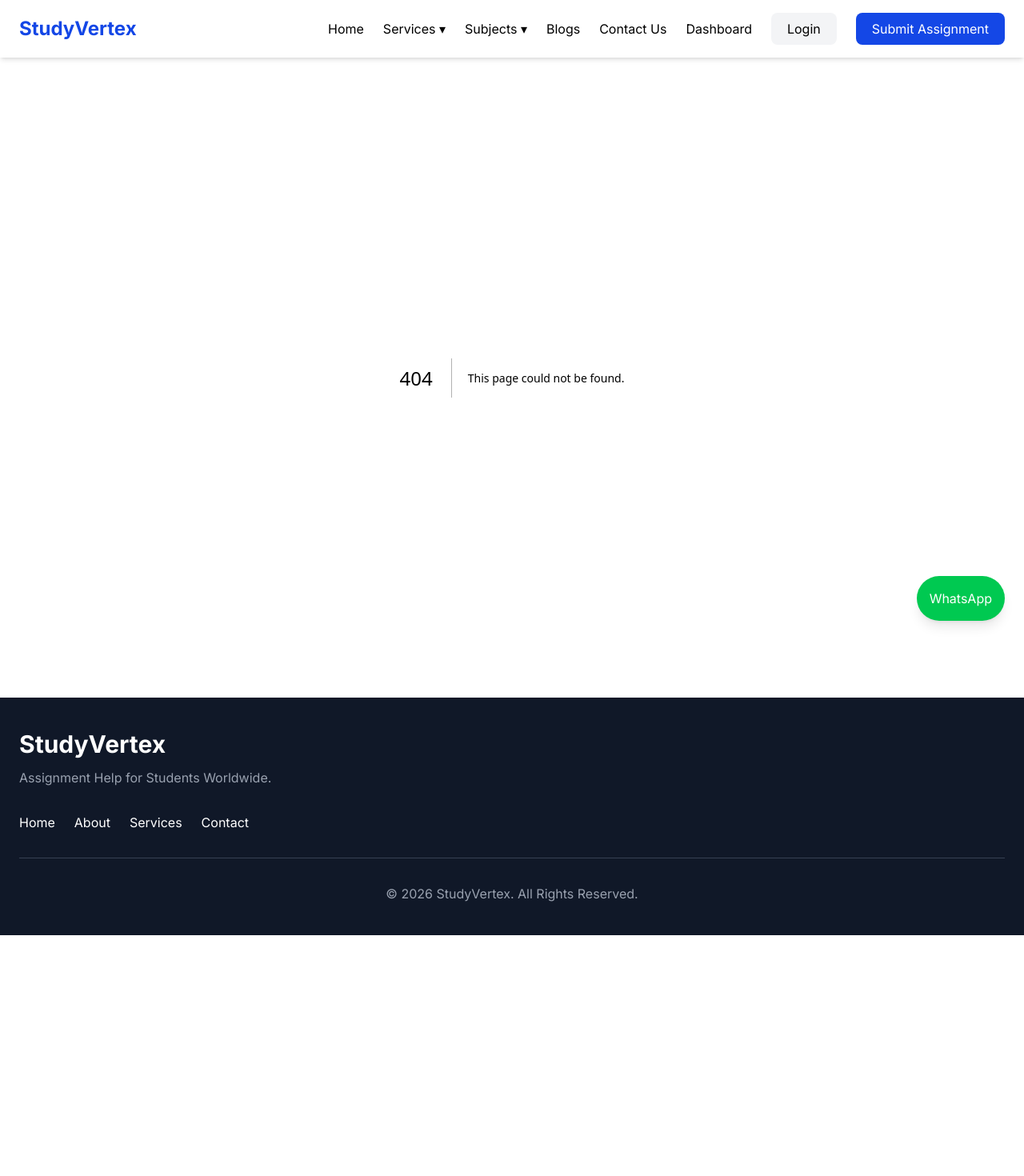
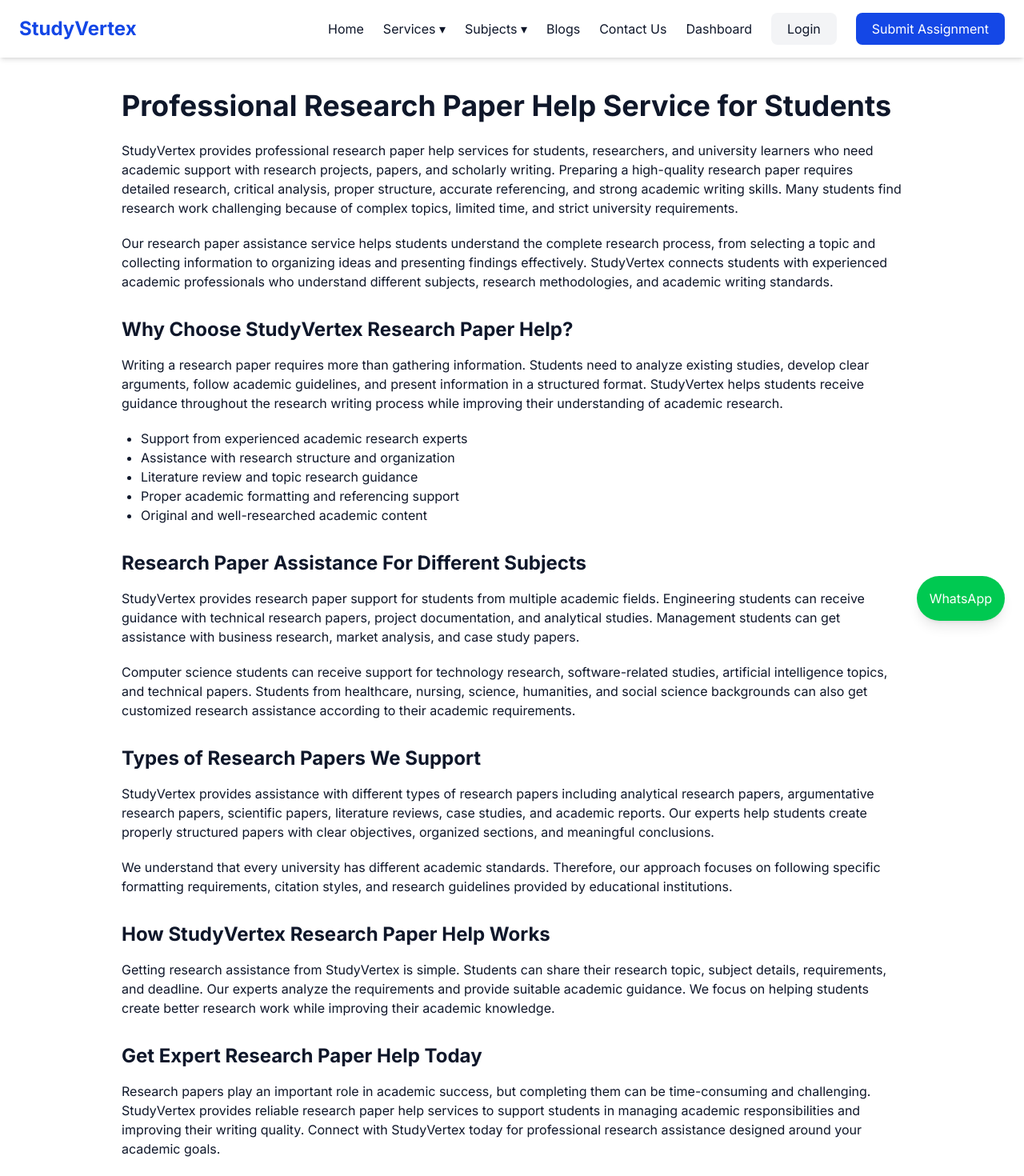
Before and after one commit to souravdadarwal01-max/StudyVertex, a Next.js app: page /research-paper-help in a window 1280 px wide. Before the commit this address had no page. Shown: the top 1470 px of the page at 80% size. Before the commit the page ends 1169 px from the top, so only its background shows below. Built offline with nearby package versions, Linux system fonts and the light colour scheme.

Commit message:
Create page.tsx

```diff
--- /dev/null
+++ b/app/research-paper-help/page.tsx
@@ -0,0 +1,153 @@
+export const metadata = {
+  title: "Research Paper Help Service Online | Expert Research Assistance - StudyVertex",
+  description:
+    "StudyVertex provides professional research paper help for students worldwide. Get expert assistance with research papers, academic writing, literature reviews, and university projects.",
+};
+
+export default function ResearchPaperHelp() {
+  return (
+    <main className="max-w-5xl mx-auto px-6 py-10">
+
+      <h1 className="text-4xl font-bold mb-6">
+        Professional Research Paper Help Service for Students
+      </h1>
+
+
+      <p className="mb-5">
+        StudyVertex provides professional research paper help services for
+        students, researchers, and university learners who need academic support
+        with research projects, papers, and scholarly writing. Preparing a
+        high-quality research paper requires detailed research, critical
+        analysis, proper structure, accurate referencing, and strong academic
+        writing skills. Many students find research work challenging because of
+        complex topics, limited time, and strict university requirements.
+      </p>
+
+
+      <p className="mb-5">
+        Our research paper assistance service helps students understand the
+        complete research process, from selecting a topic and collecting
+        information to organizing ideas and presenting findings effectively.
+        StudyVertex connects students with experienced academic professionals
+        who understand different subjects, research methodologies, and academic
+        writing standards.
+      </p>
+
+
+      <h2 className="text-2xl font-bold mt-8 mb-4">
+        Why Choose StudyVertex Research Paper Help?
+      </h2>
+
+
+      <p className="mb-5">
+        Writing a research paper requires more than gathering information.
+        Students need to analyze existing studies, develop clear arguments,
+        follow academic guidelines, and present information in a structured
+        format. StudyVertex helps students receive guidance throughout the
+        research writing process while improving their understanding of
+        academic research.
+      </p>
+
+
+      <ul className="list-disc ml-6 mb-6">
+
+        <li>
+          Support from experienced academic research experts
+        </li>
+
+        <li>
+          Assistance with research structure and organization
+        </li>
+
+        <li>
+          Literature review and topic research guidance
+        </li>
+
+        <li>
+          Proper academic formatting and referencing support
+        </li>
+
+        <li>
+          Original and well-researched academic content
+        </li>
+
+      </ul>
+
+
+      <h2 className="text-2xl font-bold mt-8 mb-4">
+        Research Paper Assistance For Different Subjects
+      </h2>
+
+
+      <p className="mb-5">
+        StudyVertex provides research paper support for students from multiple
+        academic fields. Engineering students can receive guidance with
+        technical research papers, project documentation, and analytical
+        studies. Management students can get assistance with business research,
+        market analysis, and case study papers.
+      </p>
+
+
+      <p className="mb-5">
+        Computer science students can receive support for technology research,
+        software-related studies, artificial intelligence topics, and technical
+        papers. Students from healthcare, nursing, science, humanities, and
+        social science backgrounds can also get customized research assistance
+        according to their academic requirements.
+      </p>
+
+
+      <h2 className="text-2xl font-bold mt-8 mb-4">
+        Types of Research Papers We Support
+      </h2>
+
+
+      <p className="mb-5">
+        StudyVertex provides assistance with different types of research papers
+        including analytical research papers, argumentative research papers,
+        scientific papers, literature reviews, case studies, and academic
+        reports. Our experts help students create properly structured papers
+        with clear objectives, organized sections, and meaningful conclusions.
+      </p>
+
+
+      <p className="mb-5">
+        We understand that every university has different academic standards.
+        Therefore, our approach focuses on following specific formatting
+        requirements, citation styles, and research guidelines provided by
+        educational institutions.
+      </p>
+
+
+      <h2 className="text-2xl font-bold mt-8 mb-4">
+        How StudyVertex Research Paper Help Works
+      </h2>
+
+
+      <p className="mb-5">
+        Getting research assistance from StudyVertex is simple. Students can
+        share their research topic, subject details, requirements, and deadline.
+        Our experts analyze the requirements and provide suitable academic
+        guidance. We focus on helping students create better research work
+        while improving their academic knowledge.
+      </p>
+
+
+      <h2 className="text-2xl font-bold mt-8 mb-4">
+        Get Expert Research Paper Help Today
+      </h2>
+
+
+      <p>
+        Research papers play an important role in academic success, but
+        completing them can be time-consuming and challenging. StudyVertex
+        provides reliable research paper help services to support students in
+        managing academic responsibilities and improving their writing quality.
+        Connect with StudyVertex today for professional research assistance
+        designed around your academic goals.
+      </p>
+
+
+    </main>
+  );
+}
```
